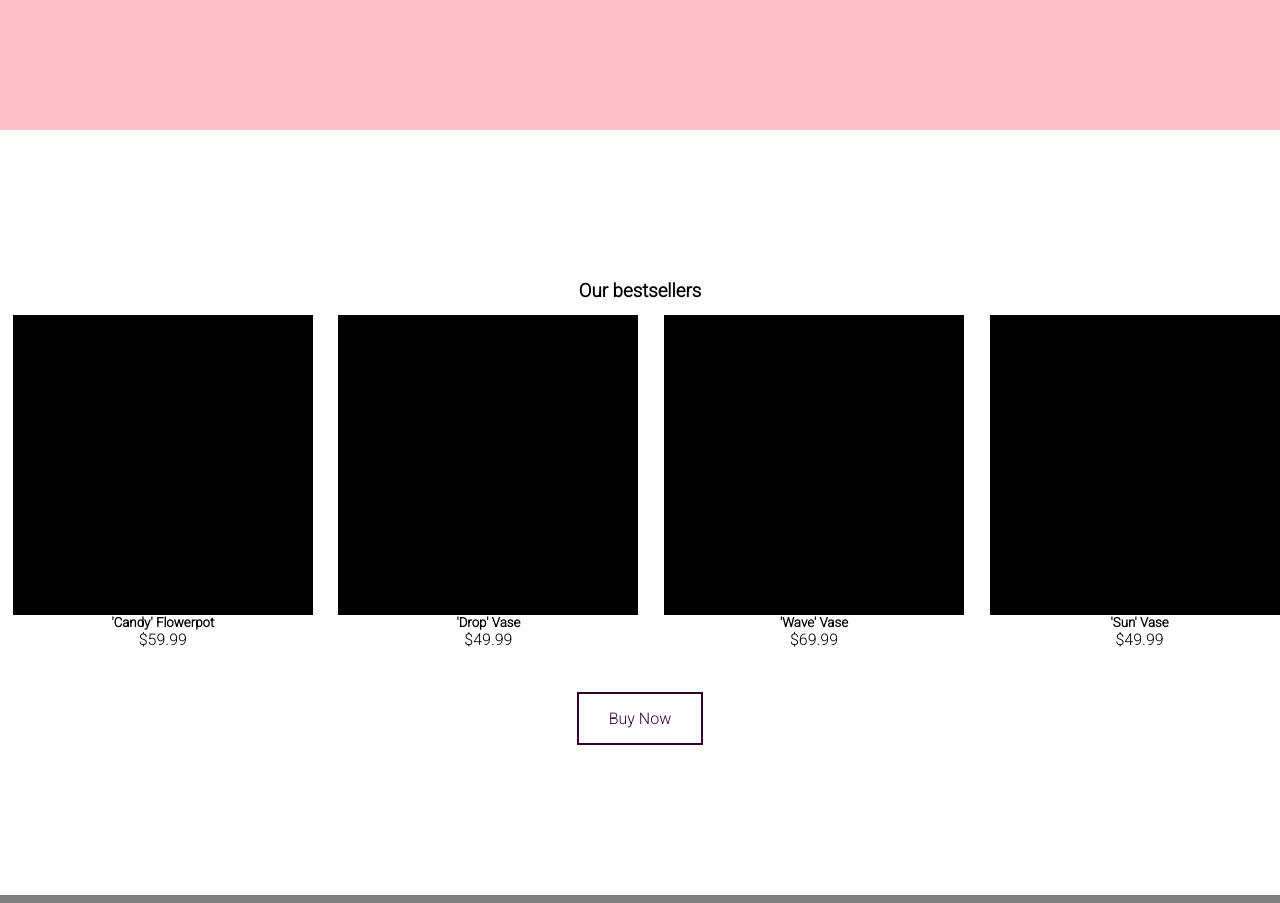
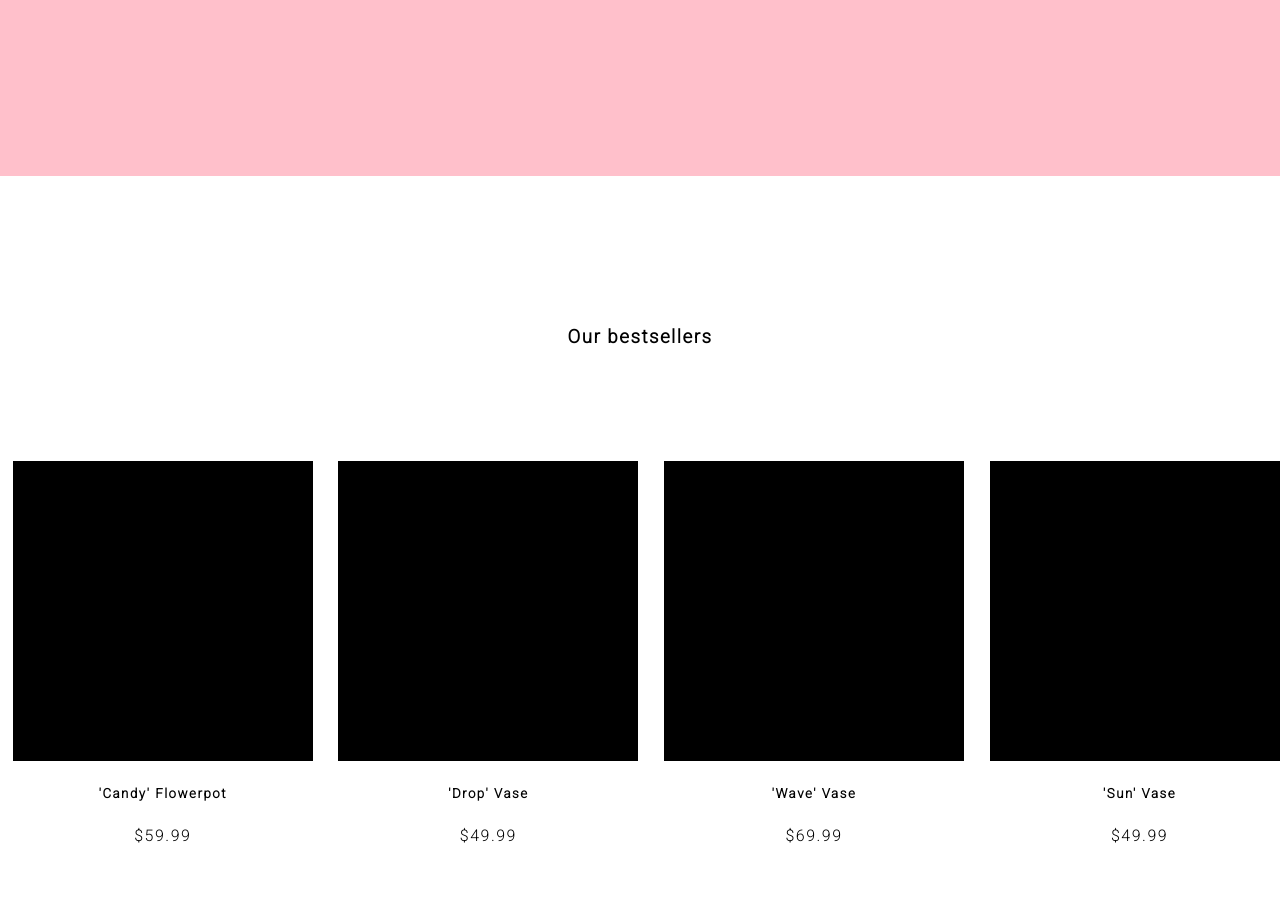
Before and after one commit to Ollie-Judge/Website-Clone, a plain HTML site: page index.html in a window 1280 px wide. Shown: the part 800-1703 px from the top of the page. Drawn offline with Linux system fonts and the light colour scheme.

Commit message:
added spacing to paragraphs and titles

```diff
--- a/assets/style/style.css
+++ b/assets/style/style.css
@@ -2,6 +2,7 @@
 * {
   padding: 0;
   margin: 0;
+  letter-spacing: 1.5px;
 }
 
 body {
@@ -13,6 +14,15 @@ main {
   display: flex;
   flex-direction: column;
   align-items: center;
+}
+
+.title {
+  margin-bottom: 100px;
+}
+
+.paragraph {
+  margin-top: 25px;
+  margin-bottom: 25px;
 }
 
 /* General Buttons */
@@ -159,6 +169,7 @@ p {
   width: 500px;
   height: 250px;
   background-color: black;
+  margin-bottom: 25px;
 }
 
 .about {
@@ -227,6 +238,8 @@ form {
 
 .minaAt {
   text-decoration: underline;
+  padding-top: 50px;
+  font-size: 26px;
 }
 
 /* Footer Section */
@@ -239,6 +252,7 @@ footer {
   flex-wrap: wrap;
   background-color: #eeeeee;
   padding-top: 125px;
+  padding-bottom: 75px;
 }
 
 .footerMina {
--- a/index.html
+++ b/index.html
@@ -48,31 +48,31 @@
       </div>
 
       <div class="bestsellers">
-        <h3>Our bestsellers</h3>
+        <h3 class="title">Our bestsellers</h3>
 
         <div class="forSale">
           <div class="item">
             <div class="saleColourSlab"></div>
-            <h5>'Candy' Flowerpot</h5>
-            <p>$59.99</p>
+            <h5 class="paragraph">'Candy' Flowerpot</h5>
+            <p class="paragraph">$59.99</p>
           </div>
 
           <div class="item">
             <div class="saleColourSlab"></div>
-            <h5>'Drop' Vase</h5>
-            <p>$49.99</p>
+            <h5 class="paragraph">'Drop' Vase</h5>
+            <p class="paragraph">$49.99</p>
           </div>
 
           <div class="item">
             <div class="saleColourSlab"></div>
-            <h5>'Wave' Vase</h5>
-            <p>$69.99</p>
+            <h5 class="paragraph">'Wave' Vase</h5>
+            <p class="paragraph">$69.99</p>
           </div>
 
           <div class="item">
             <div class="saleColourSlab"></div>
-            <h5>'Sun' Vase</h5>
-            <p>$49.99</p>
+            <h5 class="paragraph">'Sun' Vase</h5>
+            <p class="paragraph">$49.99</p>
           </div>
         </div>
 
@@ -91,14 +91,18 @@
         <div class="about">
           <div class="colourSlab"></div>
           <h4>About Mina</h4>
-          <p>Mina is a brand born out of a passion for ceramics.</p>
+          <p class="paragraph">
+            Mina is a brand born out of a passion for ceramics.
+          </p>
           <a class="learn" href="#">Learn More</a>
         </div>
 
         <div class="sustain">
           <div class="colourSlab"></div>
           <h4>Sustainability</h4>
-          <p>Mina is an eco-friendly brand that cares about sustainability.</p>
+          <p class="paragraph">
+            Mina is an eco-friendly brand that cares about sustainability.
+          </p>
           <a class="learn" href="#">Learn More</a>
         </div>
       </div>
@@ -117,7 +121,7 @@
       </div>
 
       <div class="insta">
-        <h2>Follow us on Instagram</h2>
+        <h2 class="title">Follow us on Instagram</h2>
         <div class="photoGallery">
           <div class="photo"></div>
 
```
